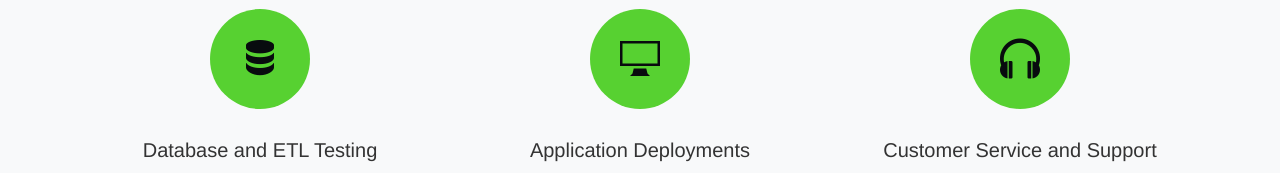
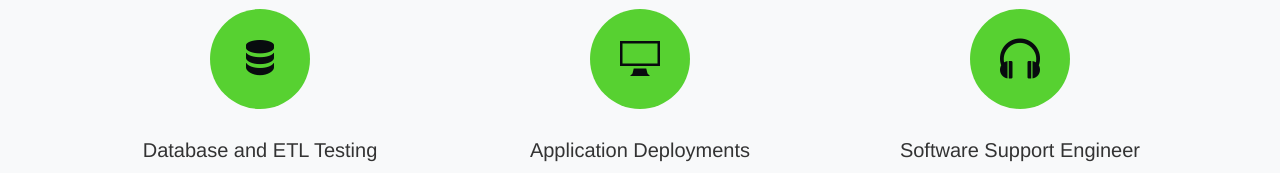
Before and after one commit to rajg2023/careerportfolio, a plain HTML site: page index.html in a window 1280 px wide. Shown: the part 4160-4333 px from the top of the page. Drawn offline with nearby package versions, Linux system fonts and the light colour scheme; files whose address does not match are found by name.

Commit message:
tested the urlsII

```diff
--- a/index.html
+++ b/index.html
@@ -317,7 +317,7 @@ Overall, Raj possesses a comprehensive skill set encompassing application analys
               <span class="icon">
                 <span class="icon-headphones"></span>
               </span>
-              <h3 class="mb-4">Customer Service and Support</h3>
+              <h3 class="mb-4">Software Support Engineer</h3>
               <p>Provide excellent customer service and support.</p>
               <p><a href="#section-contact" class="site-link">Contact me for more information... <i class="icon-chevron-right"></i></a></p>
             </div>
```
